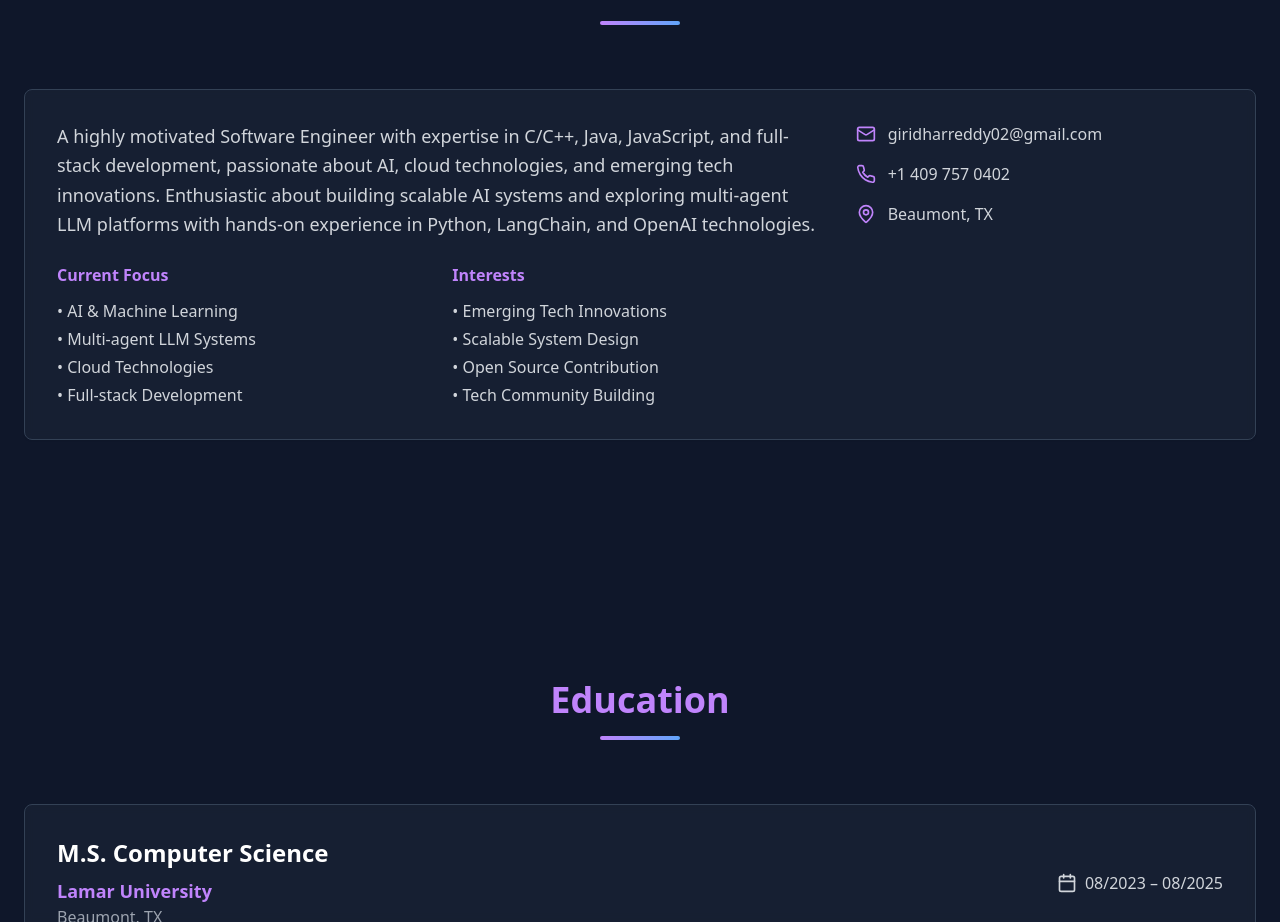
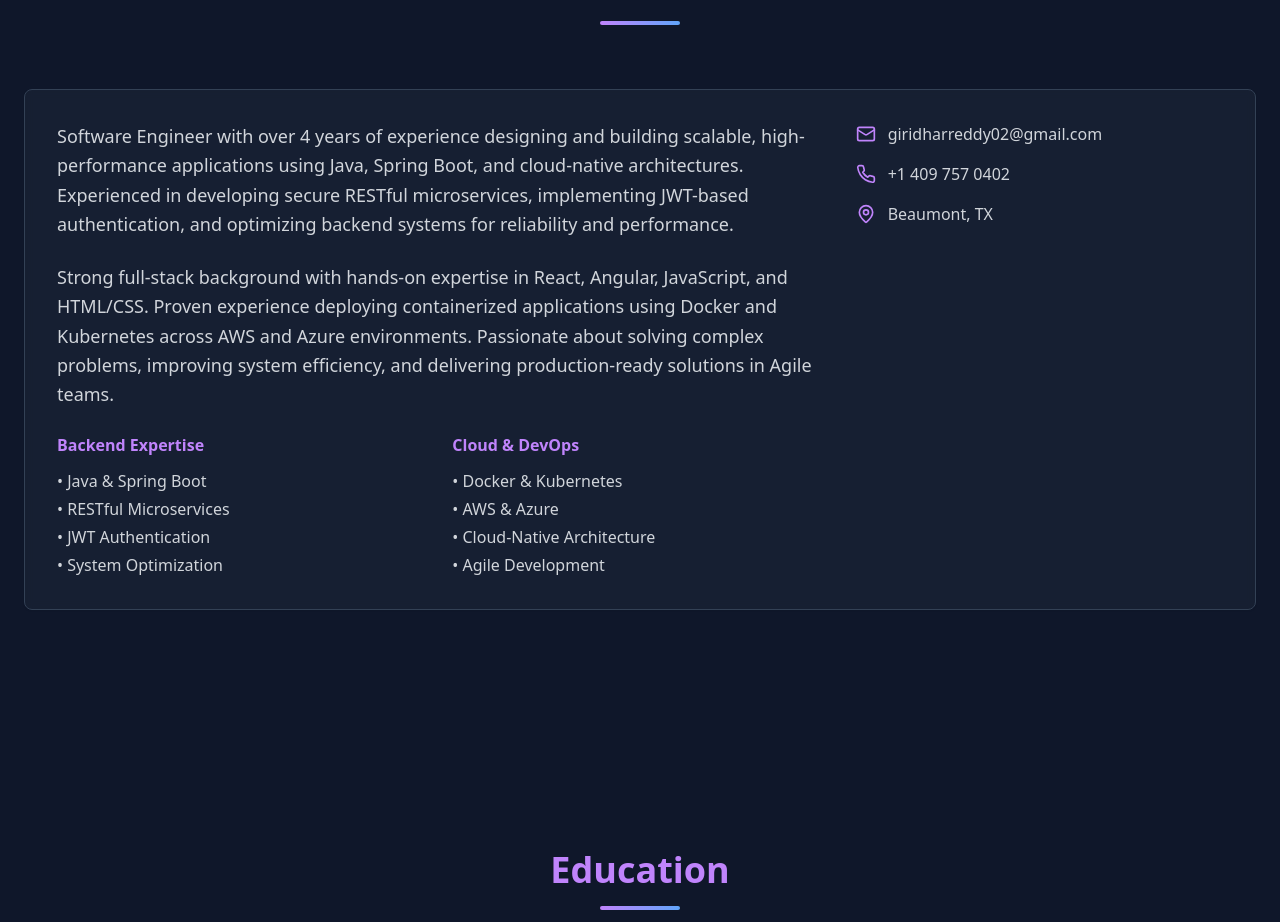
Before and after one commit to giridhar248/Personal-Portfolio, a Next.js app: page / in a window 1280 px wide. Shown: the part 915-1837 px from the top of the page. Built offline with nearby package versions, Linux system fonts and the light colour scheme.

Commit message:
feat: update about section with new content and skills
Enhance about section with updated experience, full-stack skills, and reorganized highlights.

```diff
--- a/portfolio.tsx
+++ b/portfolio.tsx
@@ -324,28 +324,34 @@ export default function Portfolio() {
               <div className="grid grid-cols-1 lg:grid-cols-3 gap-8">
                 <div className="lg:col-span-2 space-y-6">
                   <p className="text-gray-300 text-lg leading-relaxed">
-                    A highly motivated Software Engineer with expertise in C/C++, Java, JavaScript, and full-stack
-                    development, passionate about AI, cloud technologies, and emerging tech innovations. Enthusiastic
-                    about building scalable AI systems and exploring multi-agent LLM platforms with hands-on experience
-                    in Python, LangChain, and OpenAI technologies.
+                    Software Engineer with over 4 years of experience designing and building scalable, high-performance
+                    applications using Java, Spring Boot, and cloud-native architectures. Experienced in developing
+                    secure RESTful microservices, implementing JWT-based authentication, and optimizing backend systems
+                    for reliability and performance.
+                  </p>
+                  <p className="text-gray-300 text-lg leading-relaxed">
+                    Strong full-stack background with hands-on expertise in React, Angular, JavaScript, and HTML/CSS.
+                    Proven experience deploying containerized applications using Docker and Kubernetes across AWS and
+                    Azure environments. Passionate about solving complex problems, improving system efficiency, and
+                    delivering production-ready solutions in Agile teams.
                   </p>
                   <div className="grid grid-cols-1 md:grid-cols-2 gap-6">
                     <div className="space-y-3">
-                      <h4 className="text-purple-400 font-semibold">Current Focus</h4>
+                      <h4 className="text-purple-400 font-semibold">Backend Expertise</h4>
                       <ul className="text-gray-300 space-y-1">
-                        <li>• AI & Machine Learning</li>
-                        <li>• Multi-agent LLM Systems</li>
-                        <li>• Cloud Technologies</li>
-                        <li>• Full-stack Development</li>
+                        <li>• Java & Spring Boot</li>
+                        <li>• RESTful Microservices</li>
+                        <li>• JWT Authentication</li>
+                        <li>• System Optimization</li>
                       </ul>
                     </div>
                     <div className="space-y-3">
-                      <h4 className="text-purple-400 font-semibold">Interests</h4>
+                      <h4 className="text-purple-400 font-semibold">Cloud & DevOps</h4>
                       <ul className="text-gray-300 space-y-1">
-                        <li>• Emerging Tech Innovations</li>
-                        <li>• Scalable System Design</li>
-                        <li>• Open Source Contribution</li>
-                        <li>• Tech Community Building</li>
+                        <li>• Docker & Kubernetes</li>
+                        <li>• AWS & Azure</li>
+                        <li>• Cloud-Native Architecture</li>
+                        <li>• Agile Development</li>
                       </ul>
                     </div>
                   </div>
```
Also changed, not shown: 1 other file (tests, documents, lock files or other folders).
